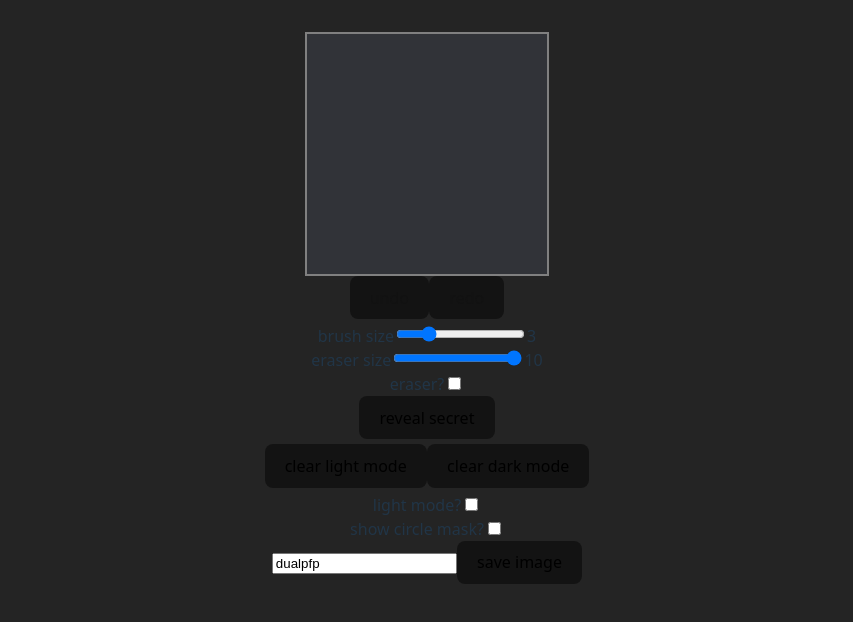
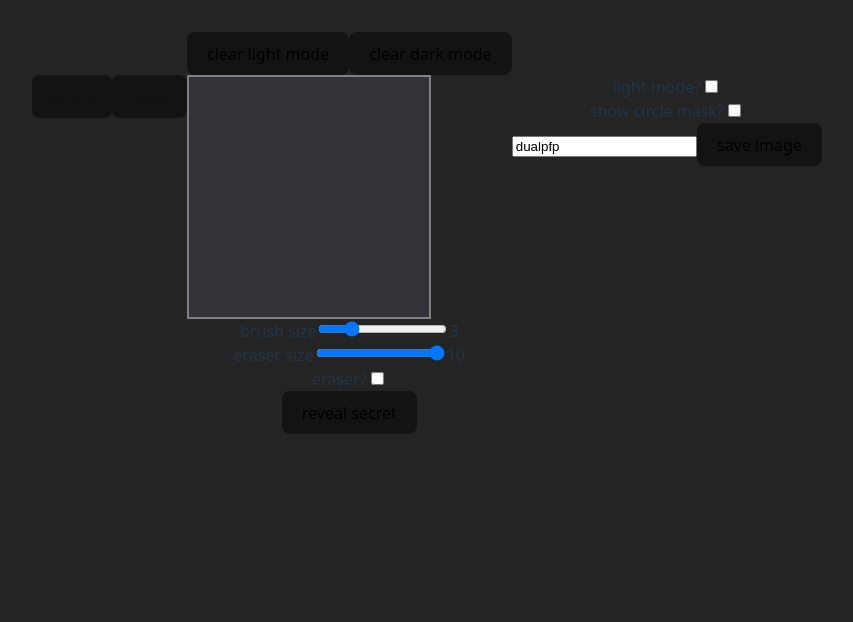
Before and after one commit to krispyre/dualpfp, a React (Vite) app: page / in a window 1280 px wide. Shown: the top 622 px of the page, without its empty margins (213-1066 px from the left). Built offline with nearby package versions, Linux system fonts and the light colour scheme.

Commit message:
im gridding it oh yea

```diff
--- a/src/App.css
+++ b/src/App.css
@@ -12,6 +12,30 @@
   align-items: center;
   display: flex;
   flex-direction: column;
+}
+
+#gridWrap {
+  display: grid;
+  grid-template-areas:
+    ". clear ."
+    "undo canvas toggles"
+    ". sliders .";
+
+  #clearBtns {
+    grid-area: clear;
+  }
+  #undoStack {
+    grid-area: undo;
+  }
+  #canvasContainer {
+    grid-area: canvas;
+  }
+  #displayToggles {
+    grid-area: toggles;
+  }
+  #brushSettings {
+    grid-area: sliders;
+  }
 }
 
 canvas {
--- a/src/App.tsx
+++ b/src/App.tsx
@@ -182,7 +182,7 @@ function App() {
   };
 
   return (
-    <>
+    <main id="gridWrap">
       <section
         id="canvasContainer"
         style={{
@@ -214,7 +214,6 @@ function App() {
         <canvas id="ui" className="layer" width={LENGTH}></canvas>
         <CircleMask isEnabled={showCircleMask} length={LENGTH} />
       </section>
-      <section className="tools">
       <div id="undoStack">
         <button
           name="undo"
@@ -233,8 +232,8 @@ function App() {
           redo
         </button>
       </div>
-        <div id="toolSettings">
       <div id="brushSettings">
+        <div id="brushSlider">
           <label htmlFor="brushSize">brush size</label>
           <input
             type="range"
@@ -247,7 +246,7 @@ function App() {
           />
           <label htmlFor="brushSize">{brushSize}</label>
         </div>
-          <div id="eraserSettings">
+        <div id="eraserSlider">
           <label htmlFor="eraserSize">eraser size</label>
           <input
             type="range"
@@ -260,7 +259,7 @@ function App() {
           />
           <label htmlFor="brushSize">{eraserSize}</label>
         </div>
-          <div>
+        <div id="eraserToggle">
           <label htmlFor="isEraser">eraser?</label>
           <input
             type="checkbox"
@@ -284,7 +283,7 @@ function App() {
           {showSecret ? "regular bg" : "reveal secret"}
         </button>
       </div>
-        <div id="clearActions">
+      <div id="clearBtns">
         <button
           name="clearLayerLight"
           id="clearLayerLight"
@@ -300,7 +299,7 @@ function App() {
           clear dark mode
         </button>
       </div>
-        <div id="displaySettings">
+      <div id="displayToggles">
         <div>
           <label htmlFor="isLight">light mode?</label>
           <input
@@ -334,8 +333,7 @@ function App() {
           </button>
         </div>
       </div>
-      </section>
-    </>
+    </main>
   );
 }
 
--- a/src/components/layer.tsx
+++ b/src/components/layer.tsx
@@ -159,7 +159,6 @@ const Layer = ({
     ref,
     () => ({
       updateByStep(stepCount) {
-        console.warn("update bysetp");
         refresh(stepCount);
       },
       loadHistory(stepCount, hist) {
```
Lines whose indentation alone changed are shown as unchanged.
